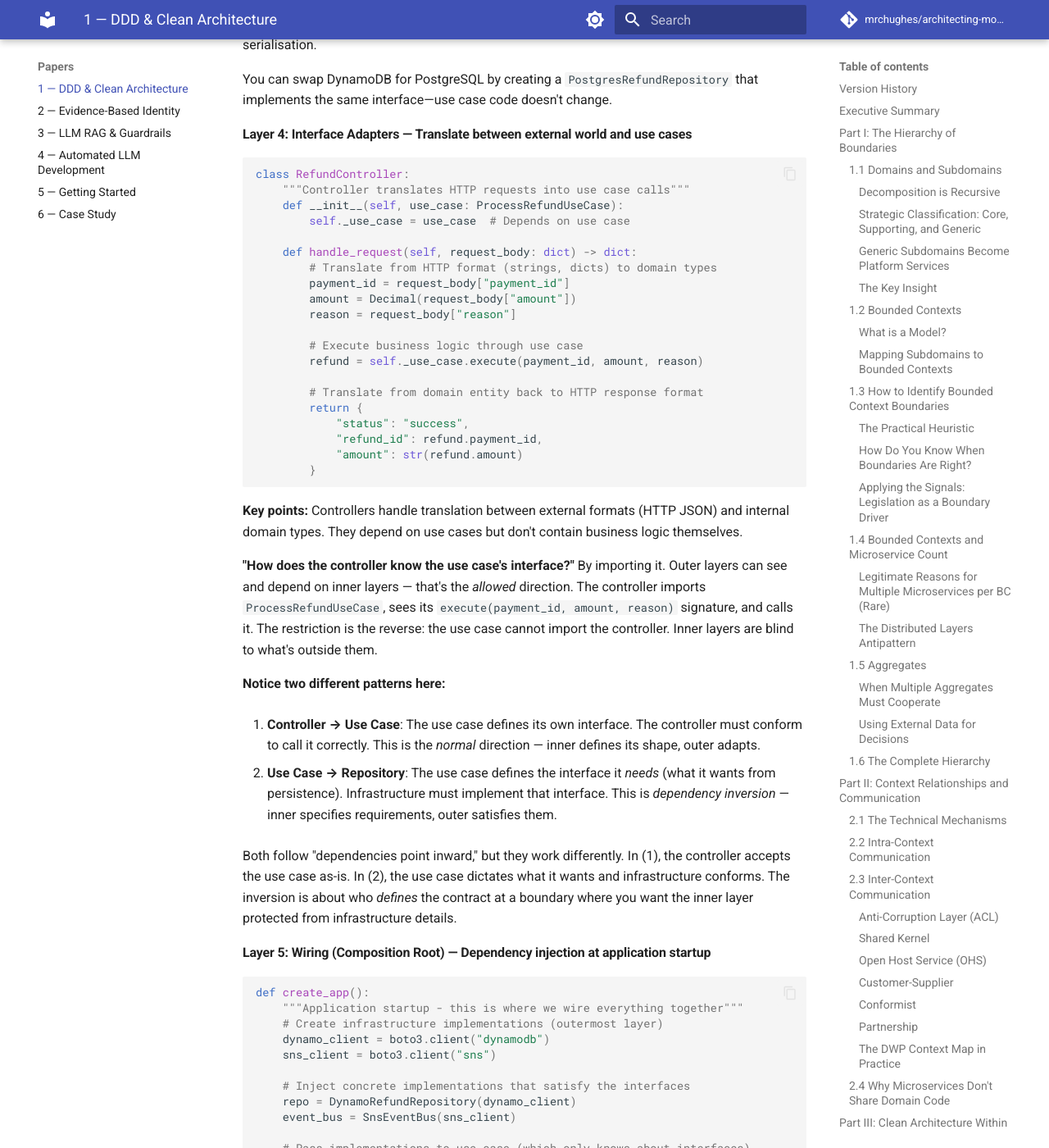
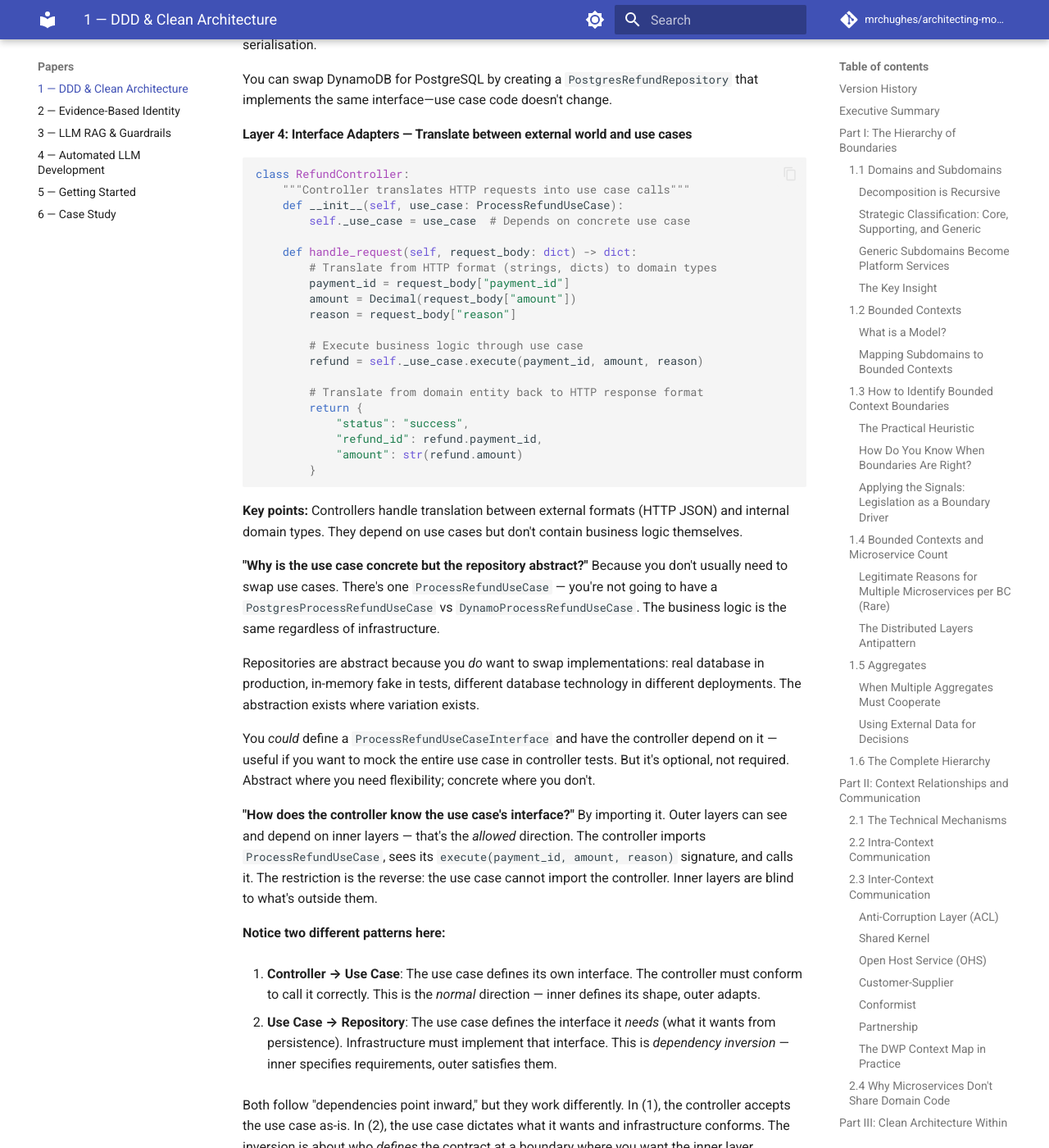
Before and after one commit to mrchughes/architecting-modern-government-services, an MkDocs documentation site: the page built from docs/Paper_1_DDD_Clean_Architecture.md, in a window 1280 px wide and 1400 px high, scrolled down 29133 px. Shown: the whole window at 82% size. Built offline with MkDocs 1.6.1 and Material for MkDocs 9.7.7, drawn with Linux system fonts in a browser that asks for light colours; comment, search, counter and statistics services are not loaded.

Commit message:
Paper 1: explain why use case is concrete but repository is abstract

````diff
--- a/docs/Paper_1_DDD_Clean_Architecture.md
+++ b/docs/Paper_1_DDD_Clean_Architecture.md
@@ -930,7 +930,7 @@ You can swap DynamoDB for PostgreSQL by creating a `PostgresRefundRepository` th
 class RefundController:
     """Controller translates HTTP requests into use case calls"""
     def __init__(self, use_case: ProcessRefundUseCase):
-        self._use_case = use_case  # Depends on use case
+        self._use_case = use_case  # Depends on concrete use case
 
     def handle_request(self, request_body: dict) -> dict:
         # Translate from HTTP format (strings, dicts) to domain types
@@ -950,6 +950,12 @@ class RefundController:
 ```
 
 **Key points:** Controllers handle translation between external formats (HTTP JSON) and internal domain types. They depend on use cases but don't contain business logic themselves.
+
+**"Why is the use case concrete but the repository abstract?"** Because you don't usually need to swap use cases. There's one `ProcessRefundUseCase` — you're not going to have a `PostgresProcessRefundUseCase` vs `DynamoProcessRefundUseCase`. The business logic is the same regardless of infrastructure.
+
+Repositories are abstract because you *do* want to swap implementations: real database in production, in-memory fake in tests, different database technology in different deployments. The abstraction exists where variation exists.
+
+You *could* define a `ProcessRefundUseCaseInterface` and have the controller depend on it — useful if you want to mock the entire use case in controller tests. But it's optional, not required. Abstract where you need flexibility; concrete where you don't.
 
 **"How does the controller know the use case's interface?"** By importing it. Outer layers can see and depend on inner layers — that's the *allowed* direction. The controller imports `ProcessRefundUseCase`, sees its `execute(payment_id, amount, reason)` signature, and calls it. The restriction is the reverse: the use case cannot import the controller. Inner layers are blind to what's outside them.
 
````
Also changed, not shown: Paper_1_DDD_Clean_Architecture.md (+7 -1 lines).
